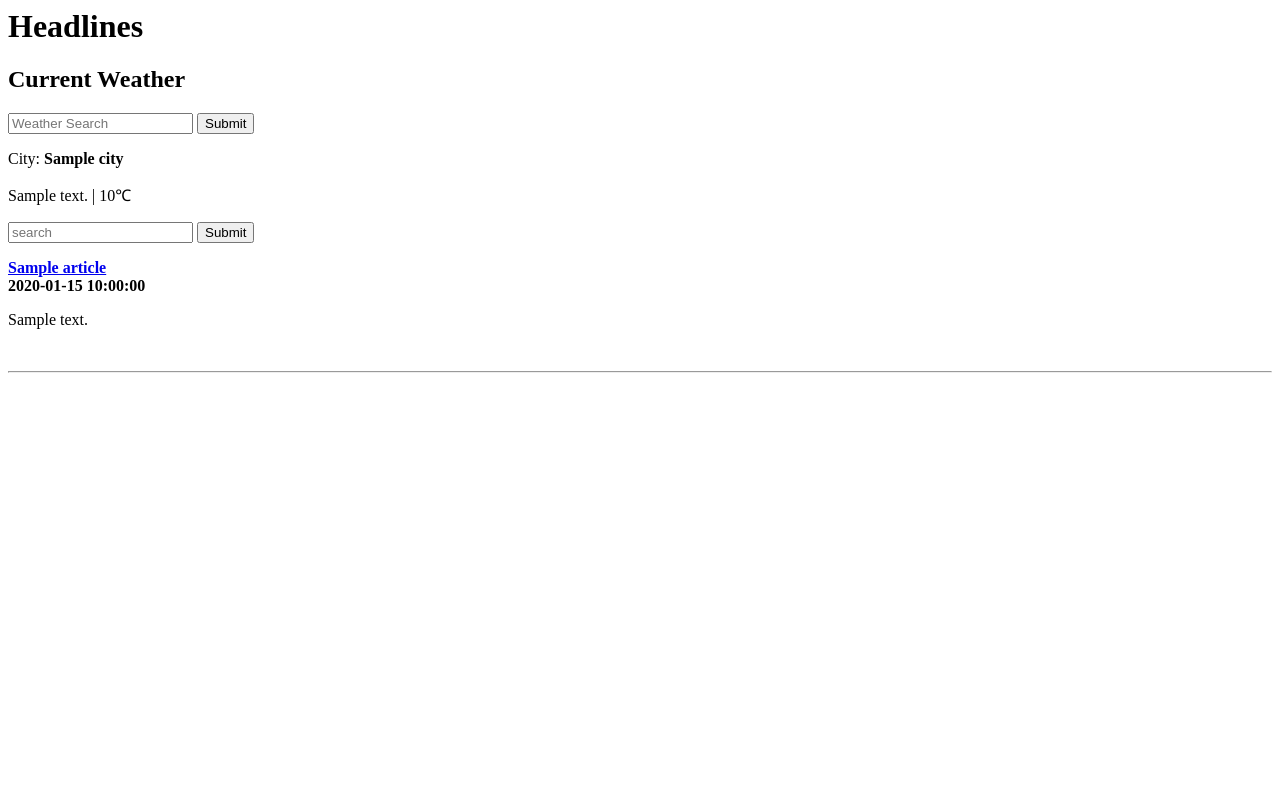
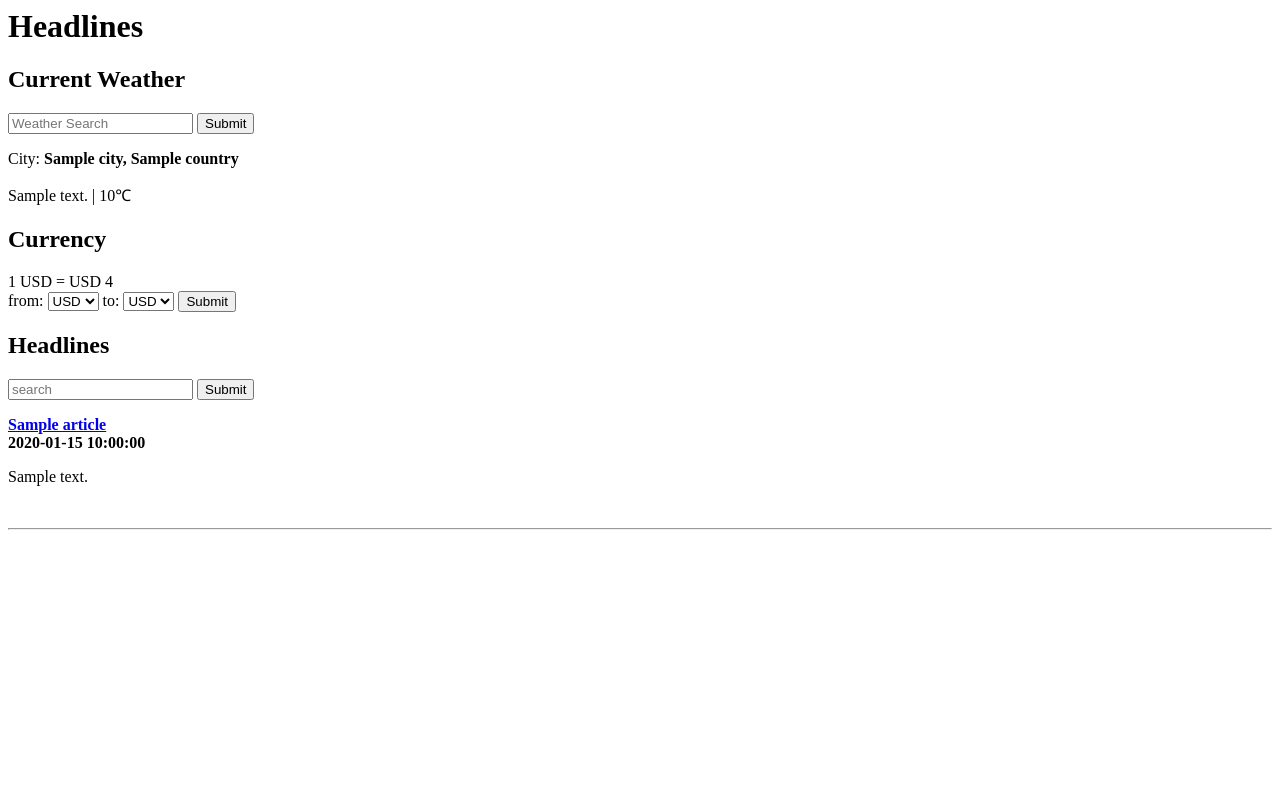
Before and after one commit to joescaos/flask_news, a Flask app: template templates/index.html in a window 1280 px wide. Run offline with Flask 2, Linux system fonts and the light colour scheme; the template is opened without the code that fills it: most values are stand-ins (such as "Sample title", 1, 10 or a date in 2020); parts of the project's set-up code (start-up, migrations or seed data) failed here and were passed over.

Commit message:
currency data

```diff
--- a/app.py
+++ b/app.py
@@ -3,10 +3,11 @@ import feedparser
 import json
 import urllib.request,urllib.parse, urllib.error
 import requests
+from secrets import WEATHER_API_KEY, CURRENCY_APY_KEY
 
 
 app = Flask(__name__)
-API_KEY = "da0f78399d23003917b1e6e2a068e212"
+
 
 RSS_FEEDS =  {
     'bbc': 'http://feeds.bbci.co.uk/news/rss.xml',
@@ -17,7 +18,9 @@ RSS_FEEDS =  {
 
 DEFAULTS = {
     'publication': 'bbc',
-    'city': 'Bogota'
+    'city': 'Bogota',
+    'currency_from': 'USD',
+    'currency_to': 'COP'
 }
 
 @app.route('/', methods=['GET', 'POST'])
@@ -31,7 +34,20 @@ def home():
         city = DEFAULTS['city']
     city = city.replace(' ', '+')
     weather = get_weather(city)
-    return  render_template('index.html', articles=articles, weather=weather)
+    currency_from = request.args.get('currency_from')
+    if not currency_from:
+        currency_from = DEFAULTS['currency_from']
+    currency_to = request.args.get('currency_to')
+    if not currency_to:
+        currency_to = DEFAULTS['currency_to']
+    rate, currencies = get_rate(currency_from, currency_to)
+    return  render_template('index.html',
+                                articles=articles,
+                                weather=weather,
+                                currency_from=currency_from,
+                                currency_to=currency_to,
+                                rate=rate,
+                                currencies=sorted(currencies))
 
 def get_news(query):
     #query = request.args.get("publication")
@@ -46,15 +62,15 @@ def get_news(query):
 
 def get_weather(city):
     query = urllib.parse.quote(city)
-    print(city)
+    #print(city)
     # 1. get the api url with the api key
-    api_url = f"http://api.openweathermap.org/data/2.5/weather?q={city}&units=metric&appid={API_KEY}"
+    api_url = f"http://api.openweathermap.org/data/2.5/weather?q={city}&units=metric&appid={WEATHER_API_KEY}"
     # 2. fetching the api url
     url = urllib.request.urlopen(api_url)
-    print(url)
+    #print(url)
     # 3. read the http response
     data = url.read()
-    print(data)
+    #print(data)
     # 4. convert the response to json
     parsed = json.loads(data)
     weather = None
@@ -62,10 +78,20 @@ def get_weather(city):
         weather = {"description":
                     parsed["weather"][0]["description"],
                     "temperature":parsed["main"]["temp"],
-                    "city":parsed["name"]
+                    "city":parsed["name"],
+                    "country": parsed['sys']['country']
                     }
     #print(weather)
     return weather
 
+def get_rate(frm, to):
+    currency_url = f"https://openexchangerates.org//api/latest.json?app_id={CURRENCY_APY_KEY}"
+    data = urllib.request.urlopen(currency_url).read()
+    data = json.loads(data).get('rates')
+    frm_rate = data.get(frm.upper())
+    to_rate = data.get(to.upper())
+    return (to_rate/frm_rate, data.keys())
+
+
 if __name__ == '__main__':
     app.run(port=5000, debug=True)
--- a/templates/index.html
+++ b/templates/index.html
@@ -11,8 +11,35 @@
         <input type="text" name="city" placeholder="Weather Search" />
         <input type="submit" value="Submit">
     </form>
-    <p>City: <b>{{ weather.city }}</b></p>
+    <p>City: <b>{{ weather.city }}, {{ weather.country }}</b></p>
     <p>{{ weather.description }} | {{ weather.temperature }}&#8451;</p>
+    <h2>Currency</h2>
+    1 {{ currency_from }} = {{ currency_to }} {{ rate }}
+    <form action="">
+        from:   <select name="currency_from" id="">
+                    {% for currency in currencies %}
+                        <option value="{{currency}}"
+                            {{'selected="selected"' if currency_from==currency}}>
+                                {{currency}}
+                        </option>
+                    {% endfor %}
+                </select>
+        to:     <select name="currency_to" id="">
+                    {% for currency in currencies %}
+                        <option value="{{currency}}"
+                            {{'selected="selected"' if currency_from==currency}}>
+                                {{currency}}
+                        </option>
+                    {% endfor %}
+            <!--
+                    <option value="COP">COP</option>
+                    <option value="USD">USD</option>
+                    <option value="EUR">EUR</option>
+                    <option value="GBP">GBP</option> -->
+                </select>
+                <input type="submit" value="Submit">
+    </form>
+    <h2>Headlines</h2>
     <form action="/" method="">
         <input type="text" name="publication" placeholder="search" />
         <input type="submit" value="Submit">
```
Also changed, not shown: 1 other file.
